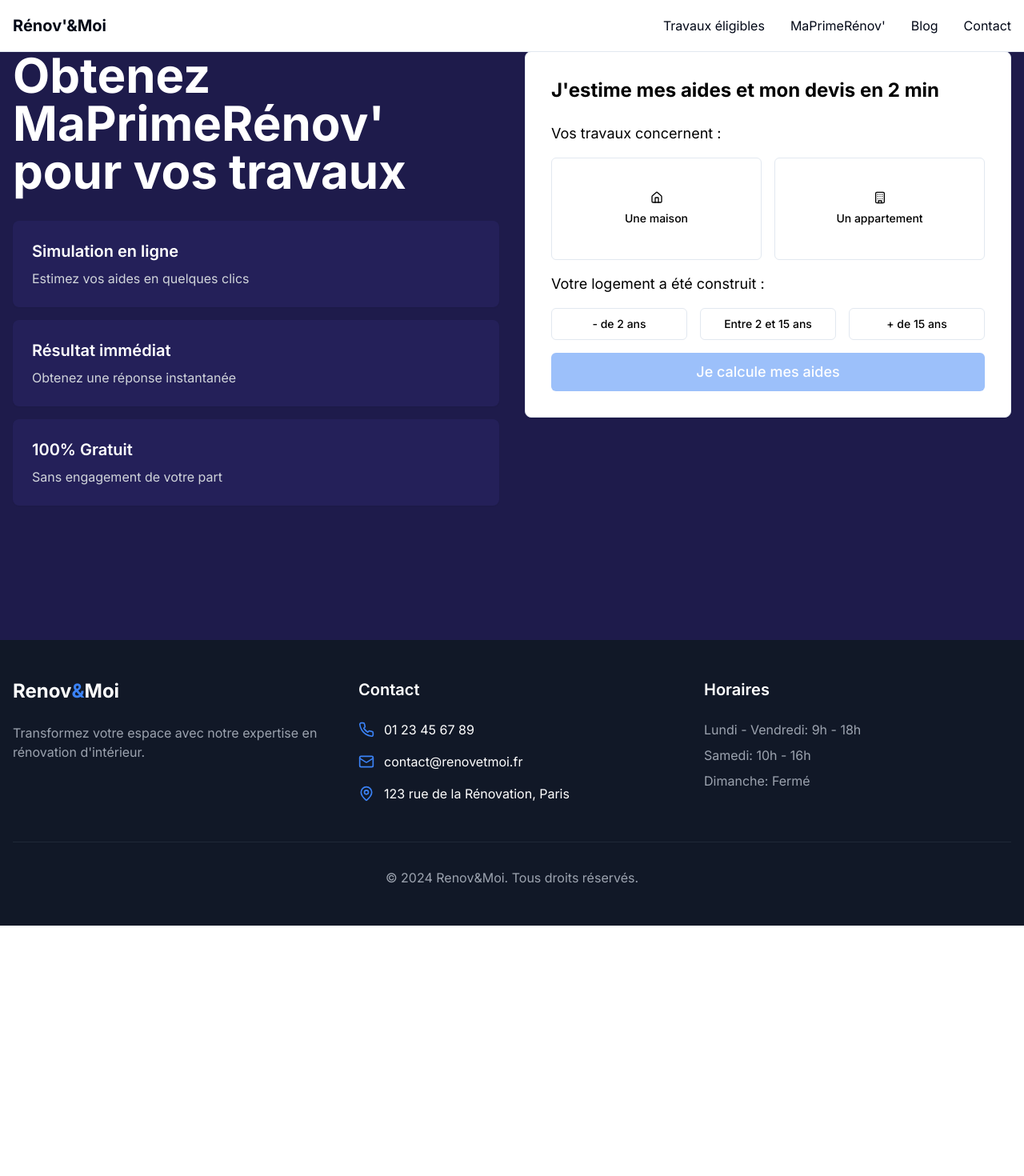
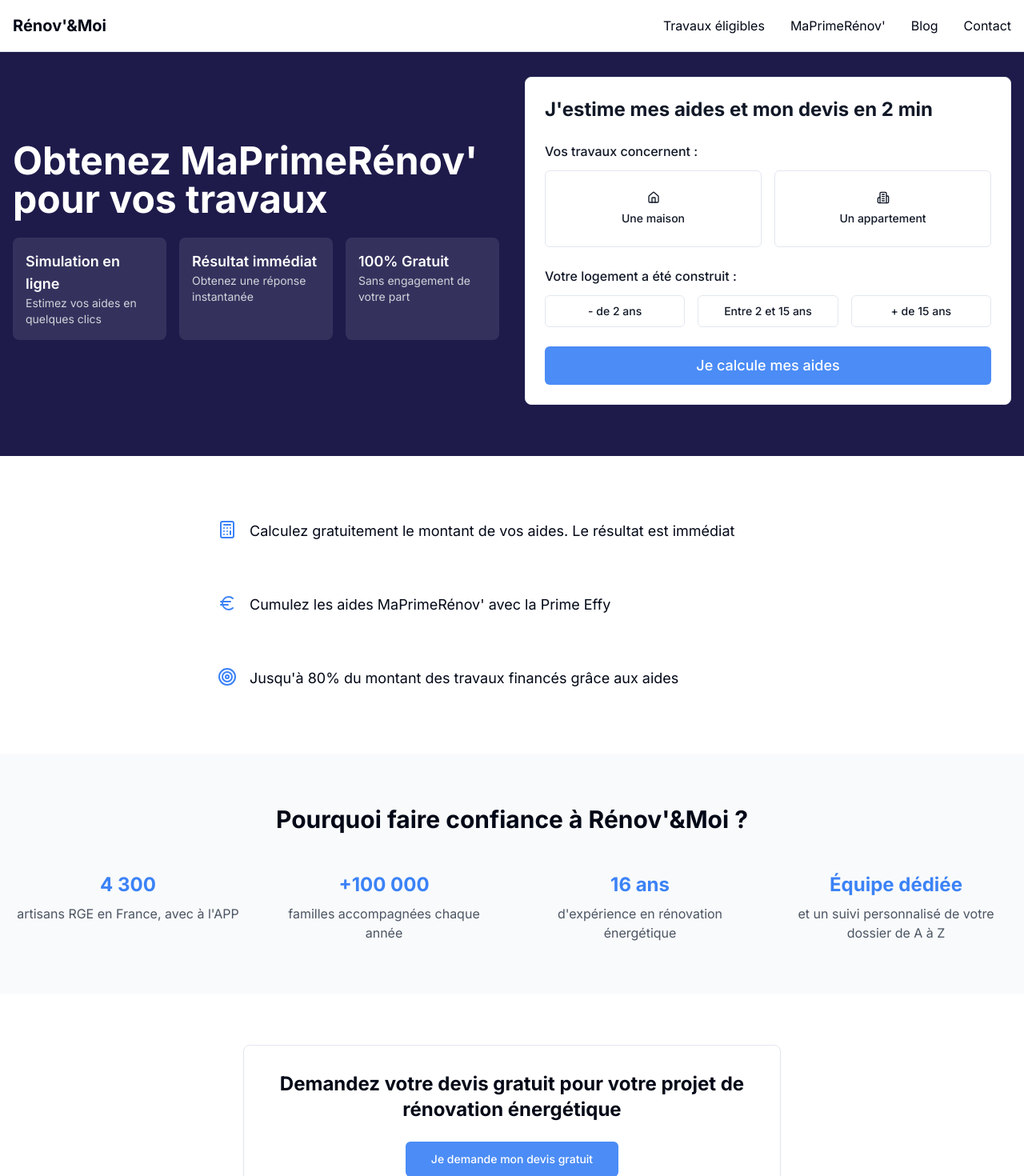
Before and after one commit to cortos42/site-replicator, a React (Vite) app: page /ma-prime-renov in a window 1280 px wide. Shown: the top 1470 px of the page at 80% size. Before the commit the page ends 1157 px from the top, so only its background shows below. Built offline with nearby package versions, Linux system fonts and the light colour scheme.

Commit message:
Reverted to edit 38e168ac-bc26-446a-ae1c-2cf6b58a7f03: "Update MaPrimeRenov page layout
Inspired by the design from effy.fr, the layout and content of the MaPrimeRenov page have been updated to enhance user experience and visual appeal.
[skip gpt_engineer]"

```diff
--- a/src/pages/MaPrimeRenov.tsx
+++ b/src/pages/MaPrimeRenov.tsx
@@ -1,13 +1,13 @@
 import { useState } from "react";
 import { Button } from "@/components/ui/button";
 import { Card } from "@/components/ui/card";
-import { Home, Building } from "lucide-react";
+import { Home, Building2, Calculator, Check, Euro, Clock, Target } from "lucide-react";
 
 const MaPrimeRenov = () => {
-  const [selectedHousing, setSelectedHousing] = useState<string | null>(null);
-  const [selectedPeriod, setSelectedPeriod] = useState<string | null>(null);
+  const [selectedHousing, setSelectedHousing] = useState<"house" | "apartment" | null>(null);
+  const [constructionPeriod, setConstructionPeriod] = useState<"less2" | "2to15" | "more15" | null>(null);
 
-  const benefits = [
+  const features = [
     {
       title: "Simulation en ligne",
       description: "Estimez vos aides en quelques clics"
@@ -22,77 +22,98 @@ const MaPrimeRenov = () => {
     }
   ];
 
+  const benefits = [
+    {
+      icon: <Calculator className="w-6 h-6 text-primary" />,
+      text: "Calculez gratuitement le montant de vos aides. Le résultat est immédiat"
+    },
+    {
+      icon: <Euro className="w-6 h-6 text-primary" />,
+      text: "Cumulez les aides MaPrimeRénov' avec la Prime Effy"
+    },
+    {
+      icon: <Target className="w-6 h-6 text-primary" />,
+      text: "Jusqu'à 80% du montant des travaux financés grâce aux aides"
+    }
+  ];
+
+  const stats = [
+    { value: "4 300", label: "artisans RGE en France, avec à l'APP" },
+    { value: "+100 000", label: "familles accompagnées chaque année" },
+    { value: "16 ans", label: "d'expérience en rénovation énergétique" },
+    { value: "Équipe dédiée", label: "et un suivi personnalisé de votre dossier de A à Z" }
+  ];
+
   return (
-    <div className="min-h-screen bg-[#1e1b4b] text-white">
-      <div className="container mx-auto px-4 py-16">
-        <div className="grid lg:grid-cols-2 gap-8 items-start">
-          {/* Left Column */}
-          <div className="space-y-8">
-            <h1 className="text-4xl md:text-5xl lg:text-6xl font-bold leading-tight">
+    <div className="space-y-16 py-8">
+      {/* Hero Section */}
+      <section className="relative bg-navy-900 text-white py-16">
+        <div className="container mx-auto px-4">
+          <div className="grid md:grid-cols-2 gap-8 items-center">
+            <div className="space-y-6 animate-fade-up">
+              <h1 className="text-4xl md:text-5xl font-bold">
                 Obtenez MaPrimeRénov' pour vos travaux
               </h1>
-
-            <div className="grid gap-4">
-              {benefits.map((benefit, index) => (
-                <Card key={index} className="p-6 bg-[#2a2668]/50 border-0">
-                  <h3 className="text-xl font-semibold mb-2">{benefit.title}</h3>
-                  <p className="text-gray-300">{benefit.description}</p>
-                </Card>
+              <div className="grid grid-cols-3 gap-4">
+                {features.map((feature, index) => (
+                  <div
+                    key={index}
+                    className="p-4 rounded-lg bg-white/10 backdrop-blur-sm animate-scale-up"
+                    style={{ animationDelay: `${index * 200}ms` }}
+                  >
+                    <h3 className="font-semibold text-lg">{feature.title}</h3>
+                    <p className="text-sm text-gray-300">{feature.description}</p>
+                  </div>
                 ))}
               </div>
             </div>
 
-          {/* Right Column - Simulator */}
-          <Card className="p-8 bg-white text-black">
-            <div className="space-y-6">
-              <h2 className="text-2xl font-bold">
+            {/* Simulateur */}
+            <Card className="p-6 bg-white text-gray-900 animate-slide-in">
+              <h2 className="text-2xl font-bold mb-6">
                 J'estime mes aides et mon devis en 2 min
               </h2>
-
-              <div className="space-y-4">
+              <div className="space-y-6">
                 <div>
-                  <p className="text-lg mb-4">Vos travaux concernent :</p>
+                  <p className="mb-3 font-medium">Vos travaux concernent :</p>
                   <div className="grid grid-cols-2 gap-4">
                     <Button
-                      variant={selectedHousing === 'house' ? 'default' : 'outline'}
-                      className="w-full h-32 flex flex-col gap-2"
-                      onClick={() => setSelectedHousing('house')}
+                      variant={selectedHousing === "house" ? "default" : "outline"}
+                      className="h-24 flex-col gap-2"
+                      onClick={() => setSelectedHousing("house")}
                     >
                       <Home className="w-8 h-8" />
-                      <span>Une maison</span>
+                      Une maison
                     </Button>
                     <Button
-                      variant={selectedHousing === 'apartment' ? 'default' : 'outline'}
-                      className="w-full h-32 flex flex-col gap-2"
-                      onClick={() => setSelectedHousing('apartment')}
+                      variant={selectedHousing === "apartment" ? "default" : "outline"}
+                      className="h-24 flex-col gap-2"
+                      onClick={() => setSelectedHousing("apartment")}
                     >
-                      <Building className="w-8 h-8" />
-                      <span>Un appartement</span>
+                      <Building2 className="w-8 h-8" />
+                      Un appartement
                     </Button>
                   </div>
                 </div>
 
                 <div>
-                  <p className="text-lg mb-4">Votre logement a été construit :</p>
+                  <p className="mb-3 font-medium">Votre logement a été construit :</p>
                   <div className="grid grid-cols-3 gap-4">
                     <Button
-                      variant={selectedPeriod === 'less2' ? 'default' : 'outline'}
-                      className="w-full"
-                      onClick={() => setSelectedPeriod('less2')}
+                      variant={constructionPeriod === "less2" ? "default" : "outline"}
+                      onClick={() => setConstructionPeriod("less2")}
                     >
                       - de 2 ans
                     </Button>
                     <Button
-                      variant={selectedPeriod === '2to15' ? 'default' : 'outline'}
-                      className="w-full"
-                      onClick={() => setSelectedPeriod('2to15')}
+                      variant={constructionPeriod === "2to15" ? "default" : "outline"}
+                      onClick={() => setConstructionPeriod("2to15")}
                     >
                       Entre 2 et 15 ans
                     </Button>
                     <Button
-                      variant={selectedPeriod === 'more15' ? 'default' : 'outline'}
-                      className="w-full"
-                      onClick={() => setSelectedPeriod('more15')}
+                      variant={constructionPeriod === "more15" ? "default" : "outline"}
+                      onClick={() => setConstructionPeriod("more15")}
                     >
                       + de 15 ans
                     </Button>
@@ -100,16 +121,65 @@ const MaPrimeRenov = () => {
                 </div>
 
                 <Button
-                  className="w-full bg-blue-500 hover:bg-blue-600 text-lg py-6"
-                  disabled={!selectedHousing || !selectedPeriod}
+                  className="w-full text-lg py-6 animate-pulse"
+                  disabled={!selectedHousing || !constructionPeriod}
                 >
                   Je calcule mes aides
                 </Button>
               </div>
-            </div>
             </Card>
           </div>
         </div>
+      </section>
+
+      {/* Benefits Section */}
+      <section className="container mx-auto px-4">
+        <div className="max-w-3xl mx-auto space-y-8">
+          {benefits.map((benefit, index) => (
+            <div
+              key={index}
+              className="flex items-start gap-4 p-4 rounded-lg hover:bg-gray-50 transition-colors animate-fade-up"
+              style={{ animationDelay: `${index * 200}ms` }}
+            >
+              {benefit.icon}
+              <p className="text-lg">{benefit.text}</p>
+            </div>
+          ))}
+        </div>
+      </section>
+
+      {/* Stats Section */}
+      <section className="bg-gray-50 py-16">
+        <div className="container mx-auto px-4">
+          <h2 className="text-3xl font-bold text-center mb-12">
+            Pourquoi faire confiance à Rénov'&Moi ?
+          </h2>
+          <div className="grid md:grid-cols-4 gap-8">
+            {stats.map((stat, index) => (
+              <div
+                key={index}
+                className="text-center space-y-2 animate-scale-up"
+                style={{ animationDelay: `${index * 200}ms` }}
+              >
+                <div className="text-2xl font-bold text-primary">{stat.value}</div>
+                <p className="text-gray-600">{stat.label}</p>
+              </div>
+            ))}
+          </div>
+        </div>
+      </section>
+
+      {/* CTA Section */}
+      <section className="container mx-auto px-4 text-center">
+        <Card className="max-w-2xl mx-auto p-8 space-y-6">
+          <h2 className="text-2xl font-bold">
+            Demandez votre devis gratuit pour votre projet de rénovation énergétique
+          </h2>
+          <Button size="lg" className="animate-pulse">
+            Je demande mon devis gratuit
+          </Button>
+        </Card>
+      </section>
     </div>
   );
 };
--- a/tailwind.config.ts
+++ b/tailwind.config.ts
@@ -35,6 +35,7 @@ export default {
           DEFAULT: "#F5F5F5",
           foreground: "#000000",
         },
+        "navy-900": "#1E1B4B",
       },
       keyframes: {
         "fade-up": {
```
Lines whose indentation alone changed are shown as unchanged.
